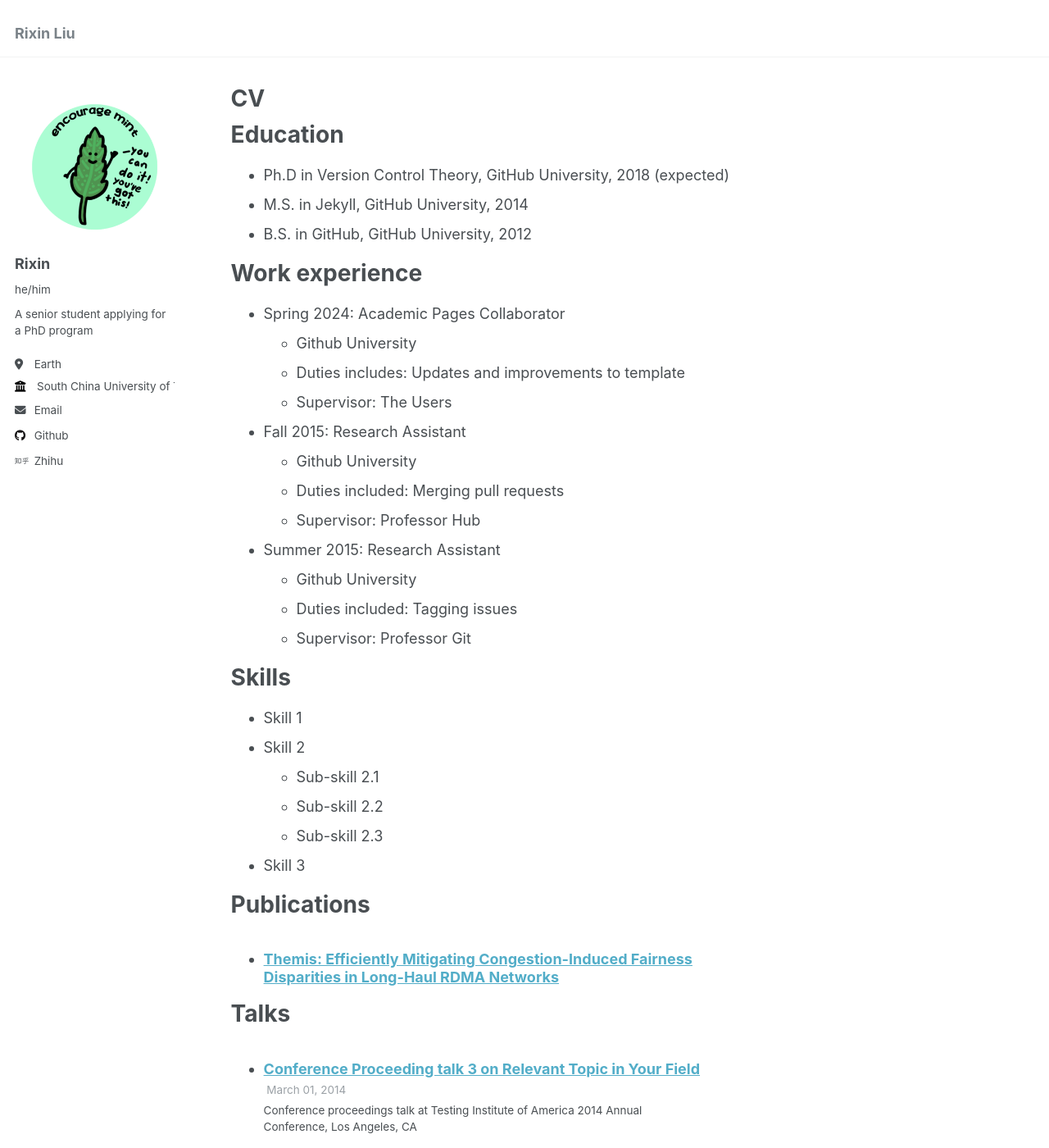
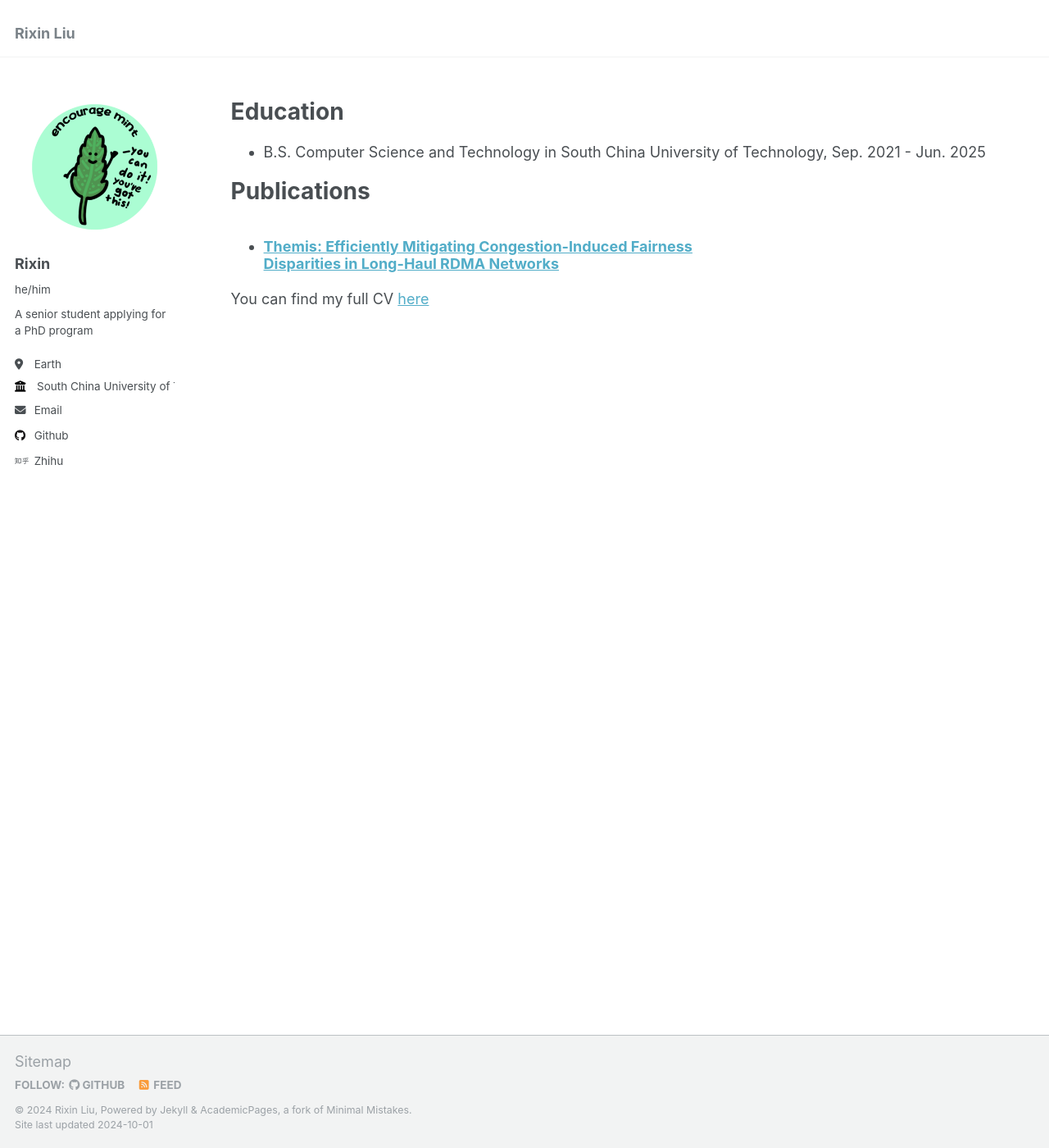
Before and after one commit to Eternal579/Eternal579.github.io, a Jekyll site: the page built from _pages/cv.md, in a window 1280 px wide and 1400 px high. Shown: the whole window at 82% size. Built offline with Jekyll 4.4.1, drawn with Linux system fonts in a browser that asks for light colours; some of the changed text lies outside the part shown.

Commit message:
update CV page

```diff
--- a/_pages/cv.md
+++ b/_pages/cv.md
@@ -11,35 +11,7 @@ redirect_from:
 
 Education
 ======
-* Ph.D in Version Control Theory, GitHub University, 2018 (expected)
-* M.S. in Jekyll, GitHub University, 2014
-* B.S. in GitHub, GitHub University, 2012
-
-Work experience
-======
-* Spring 2024: Academic Pages Collaborator
-  * Github University
-  * Duties includes: Updates and improvements to template
-  * Supervisor: The Users
-
-* Fall 2015: Research Assistant
-  * Github University
-  * Duties included: Merging pull requests
-  * Supervisor: Professor Hub
-
-* Summer 2015: Research Assistant
-  * Github University
-  * Duties included: Tagging issues
-  * Supervisor: Professor Git
-
-Skills
-======
-* Skill 1
-* Skill 2
-  * Sub-skill 2.1
-  * Sub-skill 2.2
-  * Sub-skill 2.3
-* Skill 3
+* B.S. Computer Science and Technology in South China University of Technology, Sep. 2021 - Jun. 2025
 
 Publications
 ======
@@ -47,18 +19,4 @@ Publications
     {% include archive-single-cv.html %}
   {% endfor %}</ul>
 
-Talks
-======
-  <ul>{% for post in site.talks reversed %}
-    {% include archive-single-talk-cv.html  %}
-  {% endfor %}</ul>
-
-Teaching
-======
-  <ul>{% for post in site.teaching reversed %}
-    {% include archive-single-cv.html %}
-  {% endfor %}</ul>
-
-Service and leadership
-======
-* Currently signed in to 43 different slack teams
+You can find my full CV [here](http://eternal579.github.io/files/CV-Rixin Liu.pdf)
```
Also changed, not shown: other parts of _pages/cv.md (+1 -1 lines), 1 other file.
